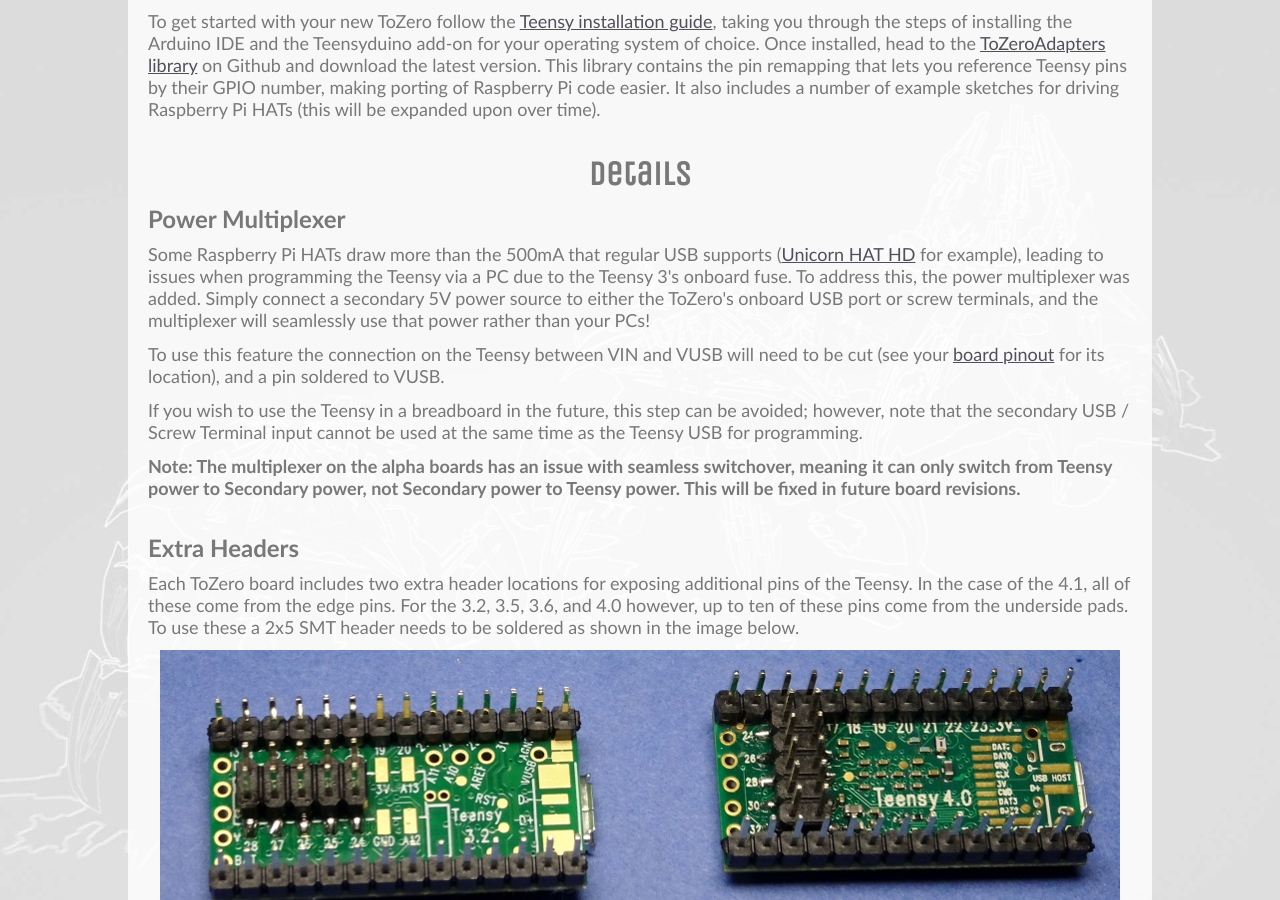
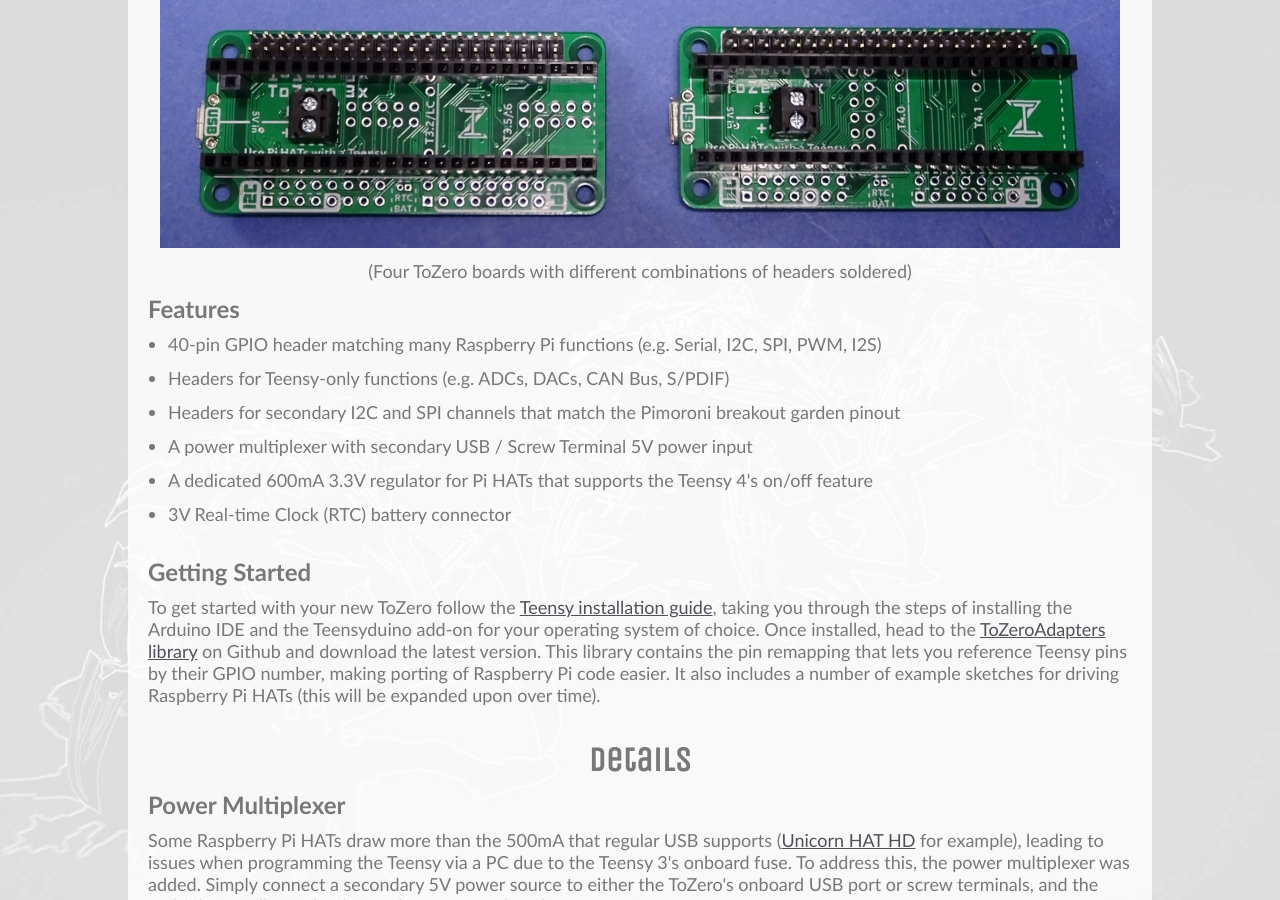
Before and after one commit to christophertmparrott/christophertmparrott.github.io, a Jekyll site: the page built from products/tozero/index.html, in a window 1280 px wide and 900 px high, scrolled down 1183 px. Built offline with Jekyll 4.4.1, drawn with Linux system fonts in a browser that asks for light colours; some web fonts are replaced.

Commit message:
Added image of ToZeros without Teensys installed

```diff
--- a/products/tozero/index.html
+++ b/products/tozero/index.html
@@ -9,6 +9,9 @@ description: An overview of the ToZero adapter boards
 
 				<p><img src="/products/tozero/images/tozeros+teensys.jpg" alt="Teensy 3.2, 3.5, 4.0, and 4.1 mounted in their respective ToZero adapters" title="Teensy 3.2, 3.5, 4.0, and 4.1 mounted in their respective ToZero adapters" style="max-width: 100%; display: block; margin-left: auto; margin-right: auto;"/>
 				<center>(Teensy 3.2, 3.5, 4.0, and 4.1 mounted in their respective ToZero adapters)</center></p>
+
+				<p><img src="/products/tozero/images/tozeros_noteensy.jpg" alt="Four ToZero boards with different combinations of headers soldered" title="Four ToZero boards with different combinations of headers soldered" style="max-width: 100%; display: block; margin-left: auto; margin-right: auto;"/>
+				<center>(Four ToZero boards with different combinations of headers soldered)</center></p>
 
 				<h3>Features</h3>
 
```
Also changed, not shown: products/tozero/images/tozeros_noteensy.jpg (added).
